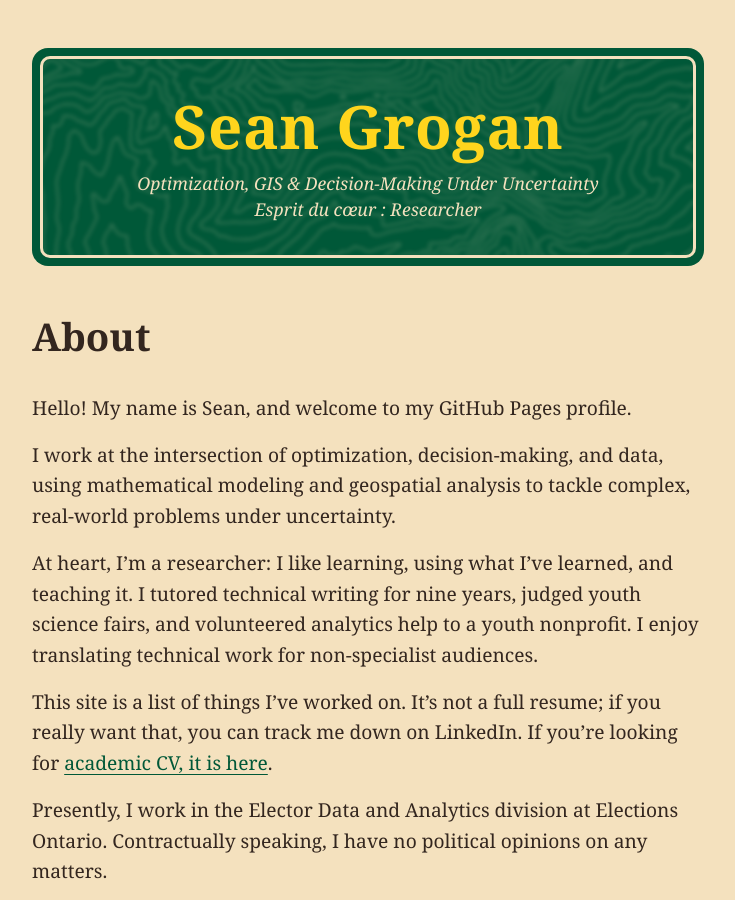
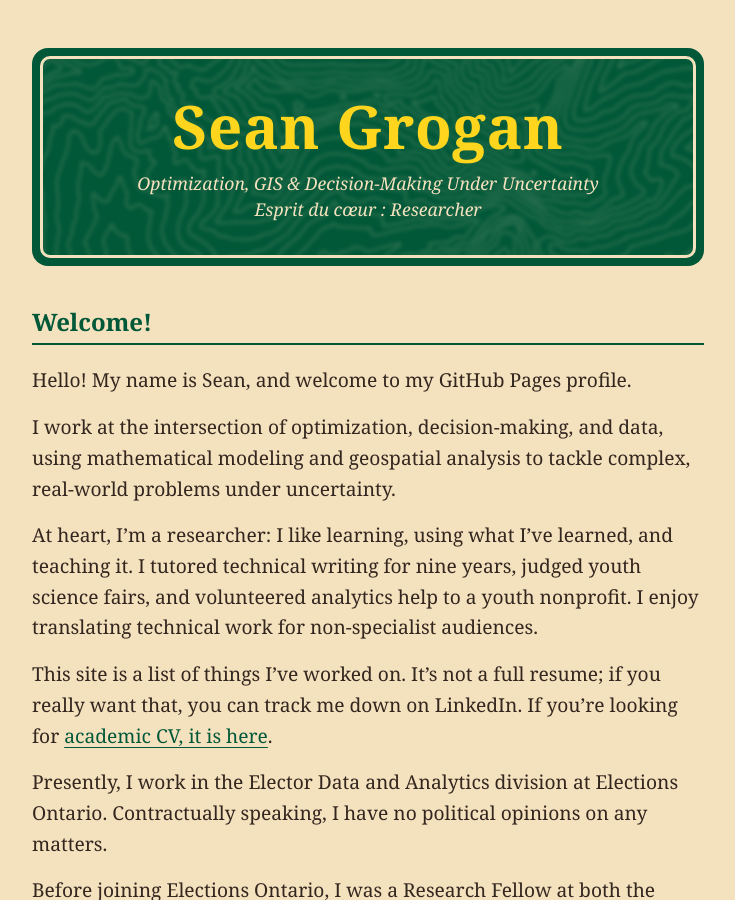
Before and after one commit to seangrogan/seangrogan.github.io, a Jekyll site: the page built from index.md, in a window 1280 px wide and 900 px high. Shown: the whole window, without its empty margins (272-1007 px from the left). Built offline with Jekyll 4.4.1, drawn with Linux system fonts in a browser that asks for light colours; our own code applies the rules of GitHub Pages for plain Markdown files.

Commit message:
changed to H2

```diff
--- a/index.md
+++ b/index.md
@@ -2,7 +2,7 @@
 layout: home
 ---
 
-# About
+## Welcome!
 
 Hello! My name is Sean, and welcome to my GitHub Pages profile.
 
```
